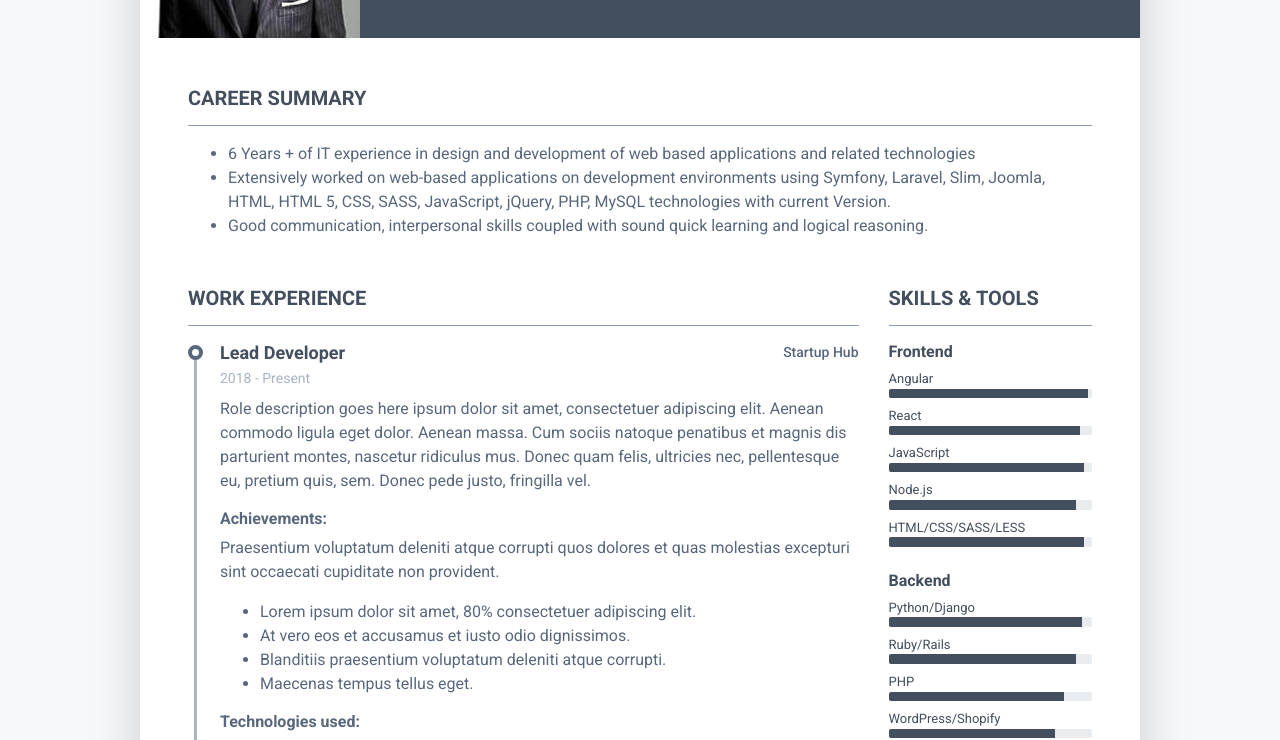
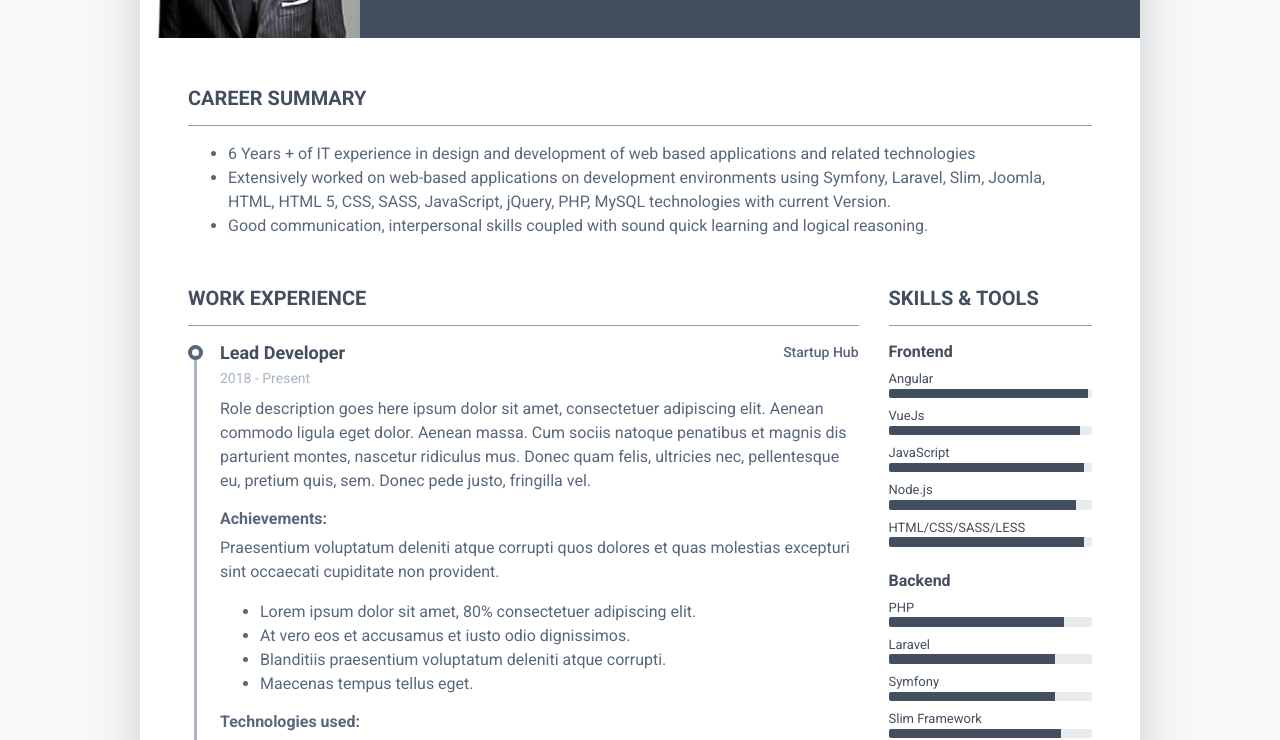
Before and after one commit to webbello/irfan-cv, a plain HTML site: page index.html in a window 1280 px wide. Shown: the part 212-952 px from the top of the page. Drawn offline with Linux system fonts and the light colour scheme.

Commit message:
Change Skill

```diff
--- a/index.html
+++ b/index.html
@@ -117,7 +117,7 @@
 										    <p>Cum sociis natoque penatibus et magnis dis parturient montes, nascetur ridiculus mus. Donec quam felis, ultricies nec, pellentesque eu, pretium quis, sem.</p>
 										    <h4 class="resume-timeline-item-desc-heading font-weight-bold">Technologies used:</h4>
 										    <ul class="list-inline">
-											    <li class="list-inline-item"><span class="badge badge-primary badge-pill">React</span></li>
+											    <li class="list-inline-item"><span class="badge badge-primary badge-pill">VueJs</span></li>
 											    <li class="list-inline-item"><span class="badge badge-primary badge-pill">Redux</span></li>
 											    <li class="list-inline-item"><span class="badge badge-primary badge-pill">Django</span></li>
 											    <li class="list-inline-item"><span class="badge badge-primary badge-pill">Webpack</span></li>
@@ -199,7 +199,7 @@
 											</div>
 								        </li>
 								        <li class="mb-2">
-								            <div class="resume-skill-name">React</div>
+								            <div class="resume-skill-name">VueJs</div>
 									        <div class="progress resume-progress">
 											    <div class="progress-bar theme-progress-bar-dark" role="progressbar" style="width: 94%" aria-valuenow="25" aria-valuemin="0" aria-valuemax="100"></div>
 											</div>
@@ -229,18 +229,7 @@
 						        <div class="resume-skill-item">
 						            <h4 class="resume-skills-cat font-weight-bold">Backend</h4>
 							        <ul class="list-unstyled">
-								        <li class="mb-2">
-								            <div class="resume-skill-name">Python/Django</div>
-									        <div class="progress resume-progress">
-											    <div class="progress-bar theme-progress-bar-dark" role="progressbar" style="width: 95%" aria-valuenow="25" aria-valuemin="0" aria-valuemax="100"></div>
-											</div>
-								        </li>
-								        <li class="mb-2">
-								            <div class="resume-skill-name">Ruby/Rails</div>
-									        <div class="progress resume-progress">
-											    <div class="progress-bar theme-progress-bar-dark" role="progressbar" style="width: 92%" aria-valuenow="25" aria-valuemin="0" aria-valuemax="100"></div>
-											</div>
-								        </li>
+
 								        <li class="mb-2">
 								            <div class="resume-skill-name">PHP</div>
 									        <div class="progress resume-progress">
@@ -248,9 +237,21 @@
 											</div>
 								        </li>
 								        <li class="mb-2">
-								            <div class="resume-skill-name">WordPress/Shopify</div>
+								            <div class="resume-skill-name">Laravel</div>
 									        <div class="progress resume-progress">
 											    <div class="progress-bar theme-progress-bar-dark" role="progressbar" style="width: 82%" aria-valuenow="25" aria-valuemin="0" aria-valuemax="100"></div>
+											</div>
+								        </li>
+								        <li class="mb-2">
+								            <div class="resume-skill-name">Symfony</div>
+									        <div class="progress resume-progress">
+											    <div class="progress-bar theme-progress-bar-dark" role="progressbar" style="width: 82%" aria-valuenow="25" aria-valuemin="0" aria-valuemax="100"></div>
+											</div>
+								        </li>
+								        <li class="mb-2">
+								            <div class="resume-skill-name">Slim Framework</div>
+									        <div class="progress resume-progress">
+											    <div class="progress-bar theme-progress-bar-dark" role="progressbar" style="width: 85%" aria-valuenow="25" aria-valuemin="0" aria-valuemax="100"></div>
 											</div>
 								        </li>
 							        </ul>
@@ -338,7 +339,7 @@
 
     <footer class="footer text-center pt-2 pb-5">
 	     <!--/* This template is released under the Creative Commons Attribution 3.0 License. Please keep the attribution link below when using for your own project. Thank you for your support. :) If you'd like to use the template without the attribution, you can buy the commercial license via our website: themes.3rdwavemedia.com */-->
-                <small class="copyright">Designed with <i class="fas fa-heart"></i> by <a href="http://themes.3rdwavemedia.com" target="_blank">Xiaoying Riley</a> for developers</small>
+                <!-- <small class="copyright">Designed with <i class="fas fa-heart"></i> by <a href="http://themes.3rdwavemedia.com" target="_blank">Xiaoying Riley</a> for developers</small> -->
     </footer>
 
 
```
